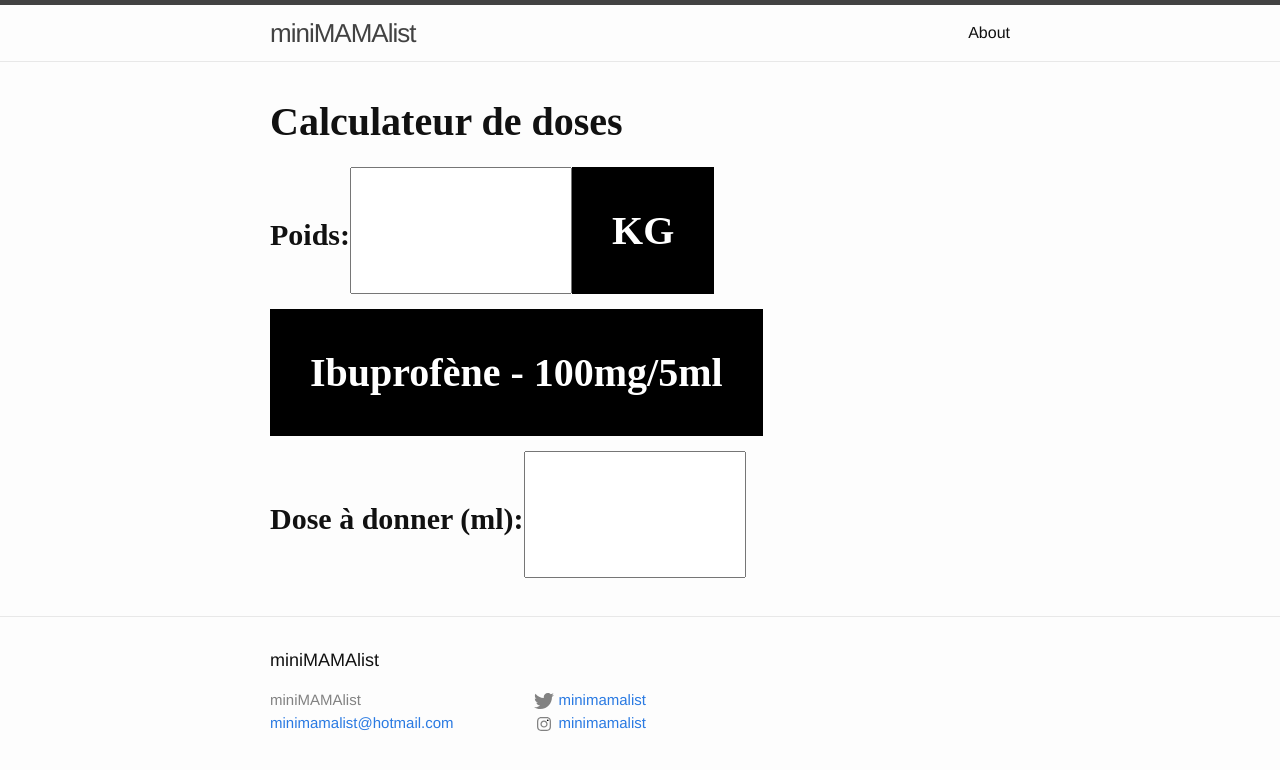
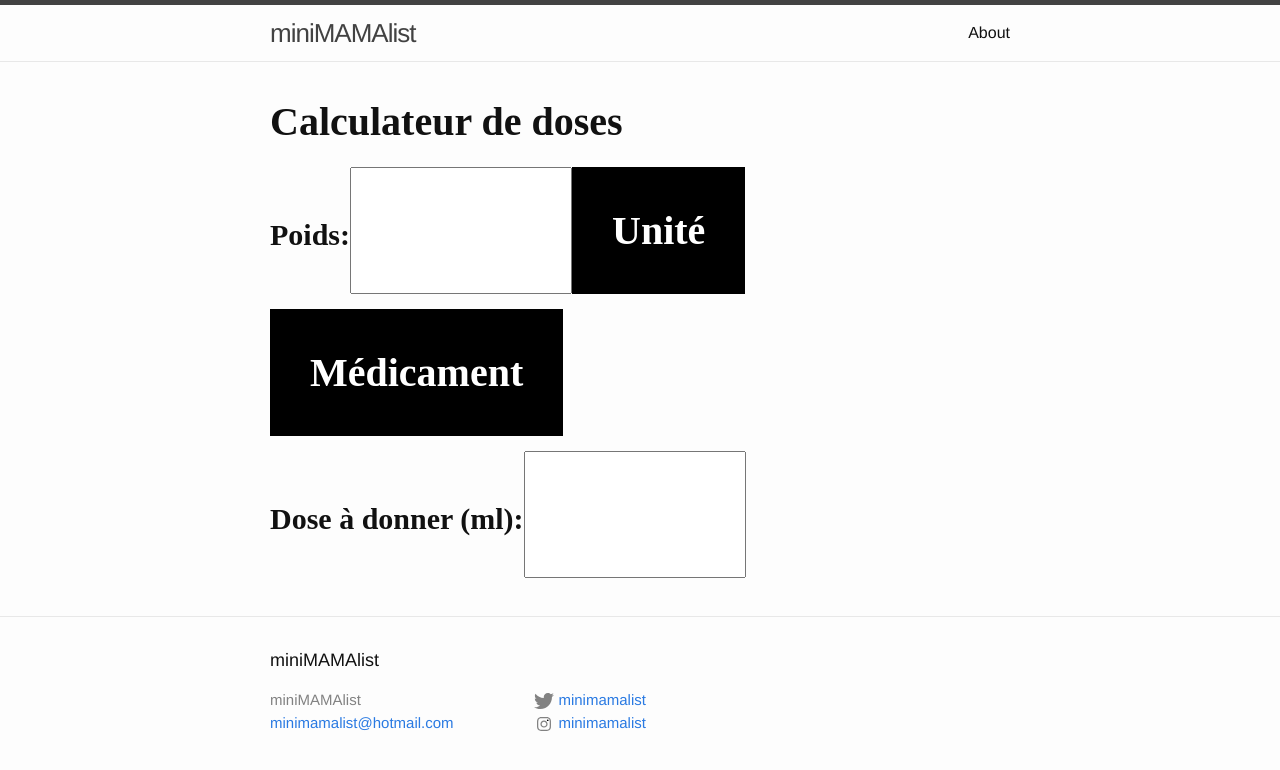
Before and after one commit to patrickboutin/patrickboutin.github.io, a Jekyll site: the page built from index.html, in a window 1280 px wide. Shown: the top 770 px of the page. Built offline with Jekyll 4.4.1, drawn with Linux system fonts in a browser that asks for light colours.

Commit message:
Update index.html

```diff
--- a/index.html
+++ b/index.html
@@ -79,21 +79,21 @@ input[type=numeric] {
 </form>
 </div>
 <div id="2" class="dropdown">
-<button onclick="myFunction2()" class="dropbtn">KG</button>
+<button onclick="myFunction2()" class="dropbtn">Unité</button>
   <div id="myDropdown2" class="dropdown-content">
-    <a href="#kg">KG</a>
-    <a href="#lbs">LBS</a>
+    <a option value="kg">KG</a>
+    <a option value="lbs">LBS</a>
   </div>
 </div>
 <p>
 </p>
 <div class="dropdown">
-  <button onclick="myFunction1()" class="dropbtn">Ibuprofène - 100mg/5ml</button>
+  <button onclick="myFunction1()" class="dropbtn">Médicament</button>
   <div id="myDropdown1" class="dropdown-content">
-    <a href="#home">Ibuprofène - 100mg/5ml</a>
-    <a href="#about">Ibuprofène - 200mg/5ml</a>
-    <a href="#contact">Acétaminophène - 80mg/ml</a>
-    <a href="#contact">Acétaminophène - 160mg/5ml</a>
+    <a option value="ibu100">Ibuprofène - 100mg/5ml</a>
+    <a option value="ibu200">Ibuprofène - 200mg/5ml</a>
+    <a option value="ace80">Acétaminophène - 80mg/ml</a>
+    <a option value="ace160">Acétaminophène - 160mg/5ml</a>
   </div>
 </div>
 <p>
```
